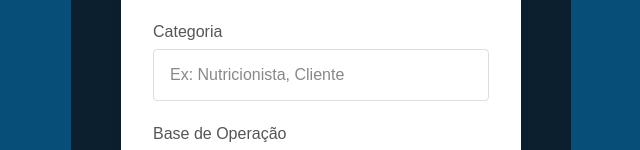
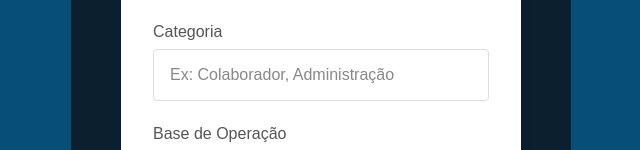
Before and after one commit to AndreHVentura/Cloud.io, a React (Create React App) app in the folder front/: page /cadastro in a window 1280 px wide. Shown: the part 610-760 px from the top of the page, without its empty margins (319-959 px from the left). Built offline with nearby package versions, Linux system fonts and the light colour scheme.

Commit message:
link to settings

```diff
--- a/front/src/components/Topbar.tsx
+++ b/front/src/components/Topbar.tsx
@@ -5,7 +5,7 @@ import { Link } from "react-router-dom";
 export default function TopBar({ helper }: TopbarProps) {
     return(
       <Upperdiv>
-        <Link to="/">
+        <Link to="/settings">
           <svg xmlns="http://www.w3.org/2000/svg" viewBox="0 0 512 512"><path fill="white" d="M399 384.2C376.9 345.8 335.4 320 288 320l-64 0c-47.4 0-88.9 25.8-111 64.2c35.2 39.2 86.2 63.8 143 63.8s107.8-24.7 143-63.8zM0 256a256 256 0 1 1 512 0A256 256 0 1 1 0 256zm256 16a72 72 0 1 0 0-144 72 72 0 1 0 0 144z"/></svg>
         </Link>
         <P>Usuário</P>
--- a/front/src/pages/Cadastro.tsx
+++ b/front/src/pages/Cadastro.tsx
@@ -70,7 +70,7 @@ const Cadastro: React.FC = () => {
           <InputField name="dataNascimento" type="date" onChange={handleChange} required />
 
           <InputLabel htmlFor="categoria">Categoria</InputLabel>
-          <InputField name="role" placeholder="Ex: Nutricionista, Cliente" onChange={handleChange} required />
+          <InputField name="role" placeholder="Ex: Colaborador, Administração" onChange={handleChange} required />
 
           <InputLabel htmlFor="baseOperacao">Base de Operação</InputLabel>
           <InputField name="baseOperacao" placeholder="Ex: Unidade SP" onChange={handleChange} required />
```
